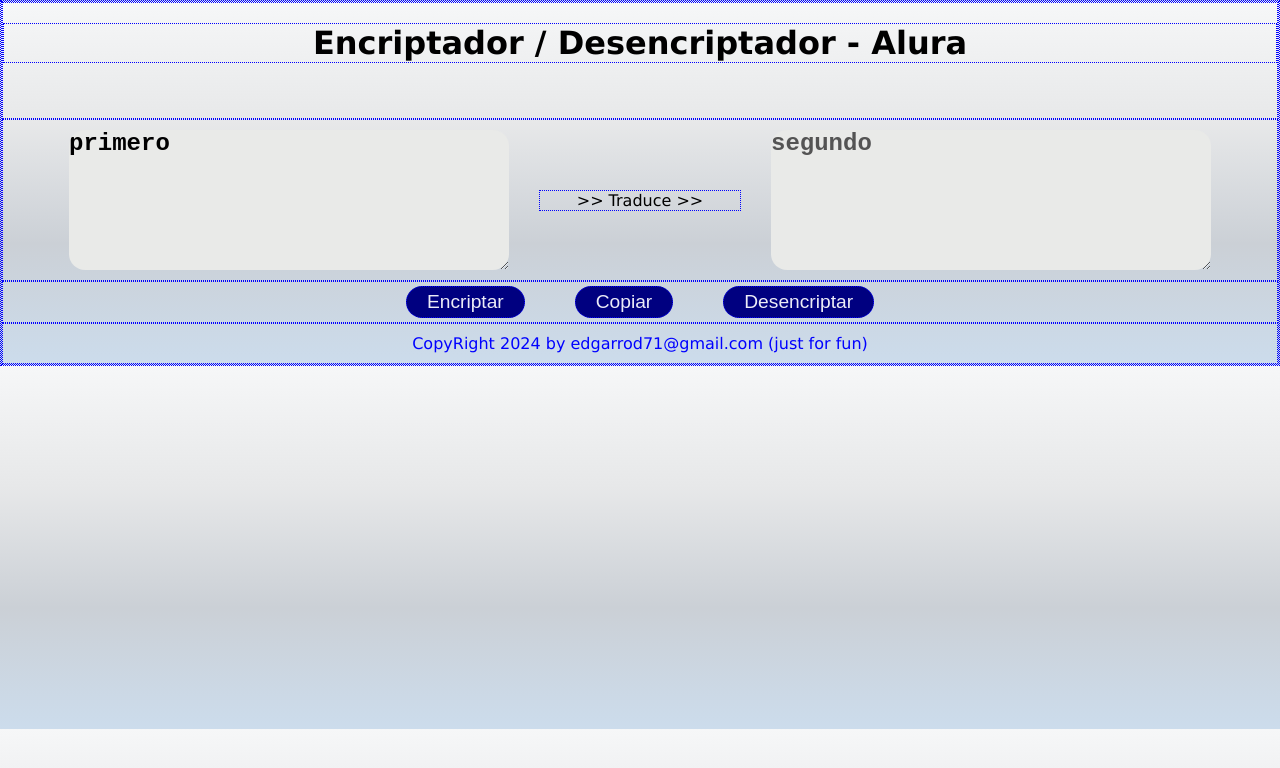
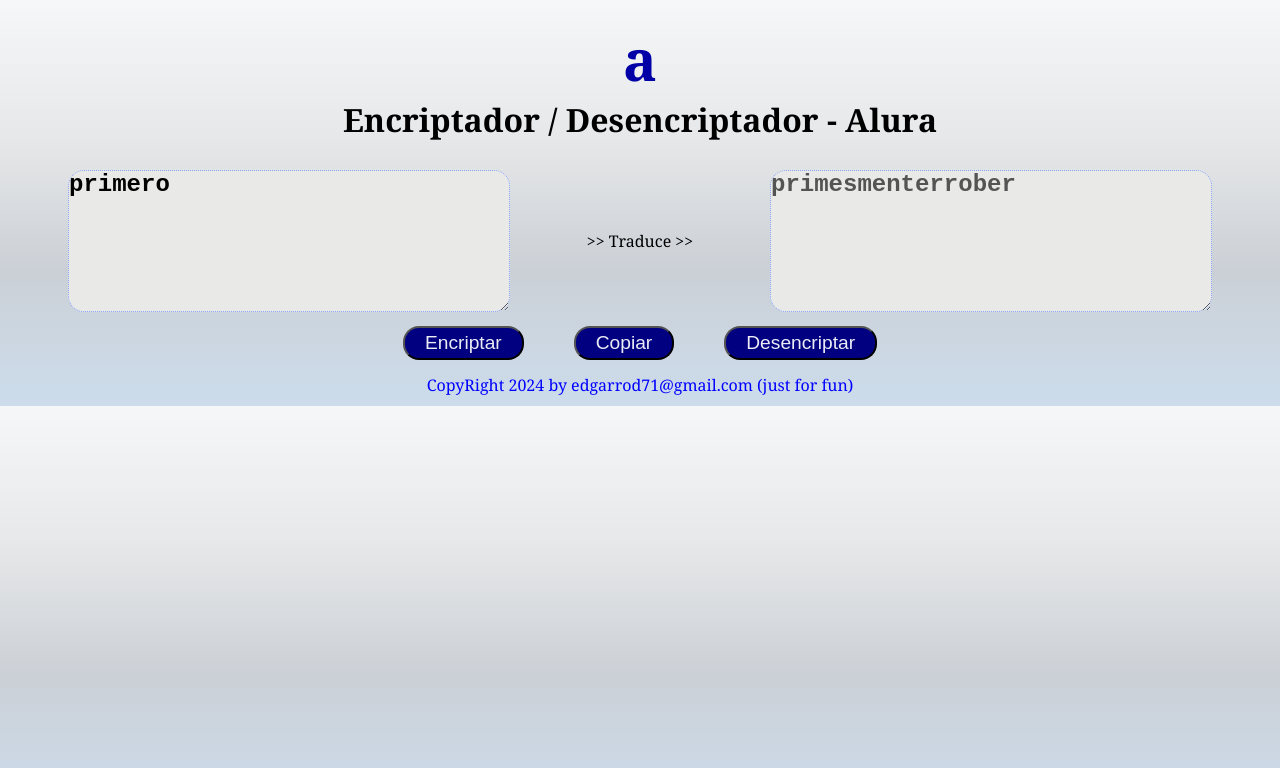
Before and after one commit to edgarrod71/kryptoJS, a plain HTML site: page encriptador.html in a window 1280 px wide. Both pictures are taken after a click on the button "Encriptar". Drawn offline with Linux system fonts and the light colour scheme.

Commit message:
intentando actualizar

```diff
--- a/encriptador.css
+++ b/encriptador.css
@@ -1,11 +1,10 @@
 * {
-    border: 1px dotted blue;
     margin: 0;
     padding: 0
 }
 
 body, input[type="button"] {
-    font-family: Verdana, Geneva, Tahoma, sans-serif;
+    font-family: Cambria, Cochin, Georgia, Times, 'Times New Roman', serif;
     background: linear-gradient(#f6f7f8 0%, #e7e8e9 33.33%, #cbd0d6 66.67%, #ccdcec 100%);
 }
 
@@ -13,9 +12,15 @@ header {
     text-align: center;
     font-weight: 600;
     font-size: xx-large;
-    height: 75px;
+    height: 120px;
     top: 50px;
     padding: 20px 0;
+}
+
+header :nth-child(1) {
+    font-size: 1.77em;
+    font-weight: 900;
+    color: rgb(0, 0, 166);
 }
 
 main, footer {
@@ -31,9 +36,9 @@ textarea {
     width: 440px;
     height: 140px;
     border-radius: 16px;
-    background: rgb(233, 234, 232);
+    background: #e9eae8;
     resize: vertical;
-    border: none;
+    border: 1px dotted #84a0fc;
     font-size: 24px;
     font-weight: 600;
 }
@@ -92,6 +97,7 @@ body>p {
     }
 
     header {
+        height: 70px;
         font-size: medium;
     }
 
--- a/encriptador.html
+++ b/encriptador.html
@@ -3,11 +3,16 @@
 <head>
     <meta charset="UTF-8">
     <meta name="viewport" content="width=device-width, initial-scale=1.0">
+    <link rel="preconnect" href="https://fonts.googleapis.com">
+    <link rel="preconnect" href="https://fonts.gstatic.com" crossorigin>
+    <link href="https://fonts.googleapis.com/css2?family=Chakra+Petch:wght@700&family=Inter:wght@400;700&display=swap"
+        rel="stylesheet">
     <link rel="stylesheet" href="encriptador.css">
     <title>Encriptador/Desencriptador Alura</title>
 </head>
 <body>
     <header>
+        <p>a</p>
         <p>Encriptador / Desencriptador - Alura</p>
     </header>
     <main>
@@ -16,9 +21,10 @@
         <textarea name="traducido" id="traducido" disabled>segundo</textarea>
     </main>
     <footer>
-        <button onclick="encriptar()">Encriptar</button>
+        <button onclick="krypto('#inicial', '#traducido', enumED.encripte)">Encriptar</button>
         <button onclick="copiar('#inicial', '#traducido')">Copiar</button>
-        <button onclick="desencriptar()">Desencriptar</button>
+        <button onclick="krypto('#inicial', '#traducido', enumED.desencripte)">Desencriptar</button>
+        <!-- button onclick="desencriptar('#inicial', '#traducido')">Desencriptar</button> -->
     </footer>
     <p>CopyRight 2024 by edgarrod71@gmail.com (just for fun)</p>
     <script src="encriptador.js"></script>
--- a/encriptador.js
+++ b/encriptador.js
@@ -1,31 +1,37 @@
-let frase = "";
-let copiada = "";
-let cambios = {
-    'e': 'enter',
-    'i': 'imes',
-    'a': 'ai',
-    'o': 'ober',
-    'u': 'ufat'
-};
-
-function encriptar(selector) {
-    var contenido = document.querySelector(selector);
-    let frase = contenido.textContent;
-
-    return frase;
+var copiada = "";
+let vocales = ['a',     'e',        'i',    'o',    'u'];
+let valores = ['ai',    'enter',    'imes', 'ober', 'ufat'];
+let enumED = {
+    encripte: 1,
+    desencripte: 0
 }
 
-function desencriptar() {
-    return frase;
+function krypto(selector, destino, tipo) {
+    var contenido = document.querySelector(selector);
+    var traducido = document.querySelector(destino);
+    let strMay = contenido.value;
+    if (tipo === enumED.encripte)
+        for (let i=0; i < vocales.length; i++) {
+            strMay = strMay.replaceAll(vocales[i], valores[i].toUpperCase());
+        }
+    else
+        for (let i=0; i < vocales.length; i++) {
+            strMay = strMay.replaceAll(valores[i], vocales[i].toUpperCase());
+        }
+    traducido.textContent = strMay.toLowerCase();
 }
 
 function copiar(selector, destino) {
-    var textArea = document.querySelector(destino);
-    textArea.select();
+    var textDestino = document.querySelector(destino);
+    var textSelector = document.querySelector(selector);
+    textDestino.select();
     document.execCommand("copy");
-    textArea.blur();
-    copiada = textArea.textContent;
-    // copiada = textArea.textContent;
-    // var textDestino = document.querySelector(destino);
-    // textDestino.innerHTML = textArea.textContent;
-}
+    copiada = textDestino.value;
+    textDestino.blur();
+    textSelector.value = '';
+    textSelector.value = copiada;
+    console.log(copiada);
+    textSelector.select();
+    textDestino.blur();
+    textSelector.blur();
+  }
```
